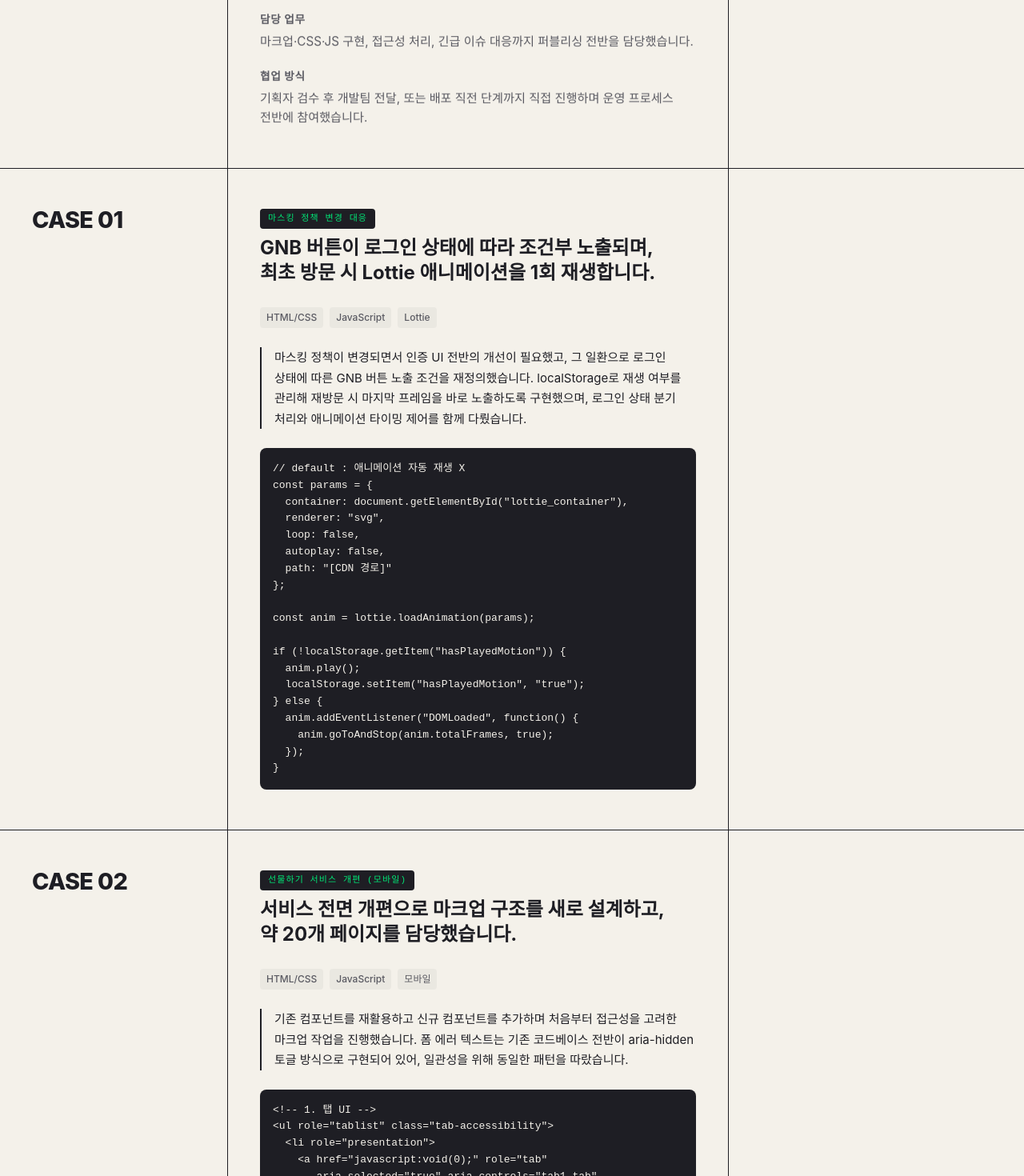
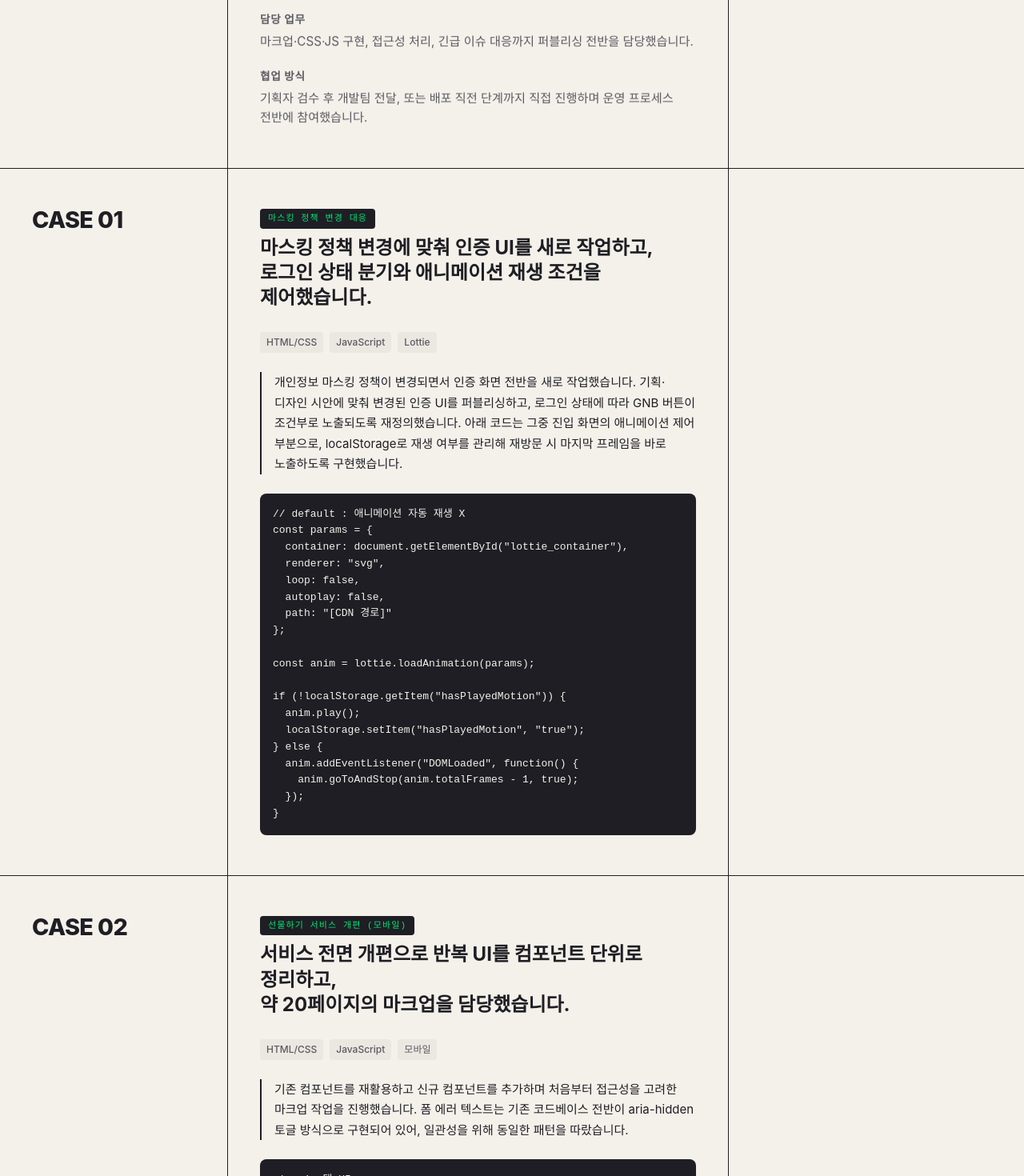
Before and after one commit to chaeyeon-yoo/chaeyeon-yoo.github.io, a React (Vite) app in the folder react-operation/: page / in a window 1280 px wide. Shown: the part 860-2330 px from the top of the page at 80% size. Built offline with nearby package versions, Linux system fonts and the light colour scheme.

Commit message:
docs(operation): 케이스 01 초점을 마스킹으로, 케이스 02 '설계' 제거

```diff
--- a/react-operation/src/data/cases.ts
+++ b/react-operation/src/data/cases.ts
@@ -12,13 +12,13 @@ export const cases: CaseItem[] = [
   {
     tag: '마스킹 정책 변경 대응',
     titleAriaLabel:
-      'GNB 버튼이 로그인 상태에 따라 조건부 노출되며, 최초 방문 시 Lottie 애니메이션을 1회 재생합니다.',
+      '마스킹 정책 변경에 맞춰 인증 UI를 새로 작업하고, 로그인 상태 분기와 애니메이션 재생 조건을 제어했습니다.',
     titleLines: [
-      'GNB 버튼이 로그인 상태에 따라 조건부 노출되며,',
-      '최초 방문 시 Lottie 애니메이션을 1회 재생합니다.',
+      '마스킹 정책 변경에 맞춰 인증 UI를 새로 작업하고,',
+      '로그인 상태 분기와 애니메이션 재생 조건을 제어했습니다.',
     ],
     techTags: ['HTML/CSS', 'JavaScript', 'Lottie'],
-    desc: '마스킹 정책이 변경되면서 인증 UI 전반의 개선이 필요했고, 그 일환으로 로그인 상태에 따른 GNB 버튼 노출 조건을 재정의했습니다. localStorage로 재생 여부를 관리해 재방문 시 마지막 프레임을 바로 노출하도록 구현했으며, 로그인 상태 분기 처리와 애니메이션 타이밍 제어를 함께 다뤘습니다.',
+    desc: '개인정보 마스킹 정책이 변경되면서 인증 화면 전반을 새로 작업했습니다. 기획·디자인 시안에 맞춰 변경된 인증 UI를 퍼블리싱하고, 로그인 상태에 따라 GNB 버튼이 조건부로 노출되도록 재정의했습니다. 아래 코드는 그중 진입 화면의 애니메이션 제어 부분으로, localStorage로 재생 여부를 관리해 재방문 시 마지막 프레임을 바로 노출하도록 구현했습니다.',
     codeCaption: 'Lottie 애니메이션 1회 재생 제어 예시 코드',
     code: `// default : 애니메이션 자동 재생 X
 const params = {
@@ -36,17 +36,17 @@ if (!localStorage.getItem("hasPlayedMotion")) {
   localStorage.setItem("hasPlayedMotion", "true");
 } else {
   anim.addEventListener("DOMLoaded", function() {
-    anim.goToAndStop(anim.totalFrames, true);
+    anim.goToAndStop(anim.totalFrames - 1, true);
   });
 }`,
   },
   {
     tag: '선물하기 서비스 개편 (모바일)',
     titleAriaLabel:
-      '서비스 전면 개편으로 마크업 구조를 새로 설계하고, 약 20개 페이지를 담당했습니다.',
+      '서비스 전면 개편으로 반복 UI를 컴포넌트 단위로 정리하고, 약 20페이지의 마크업을 담당했습니다.',
     titleLines: [
-      '서비스 전면 개편으로 마크업 구조를 새로 설계하고,',
-      '약 20개 페이지를 담당했습니다.',
+      '서비스 전면 개편으로 반복 UI를 컴포넌트 단위로 정리하고,',
+      '약 20페이지의 마크업을 담당했습니다.',
     ],
     techTags: ['HTML/CSS', 'JavaScript', '모바일'],
     desc: '기존 컴포넌트를 재활용하고 신규 컴포넌트를 추가하며 처음부터 접근성을 고려한 마크업 작업을 진행했습니다. 폼 에러 텍스트는 기존 코드베이스 전반이 aria-hidden 토글 방식으로 구현되어 있어, 일관성을 위해 동일한 패턴을 따랐습니다.',
```
Also changed, not shown: 1 other file (tests, documents, lock files or other folders).
